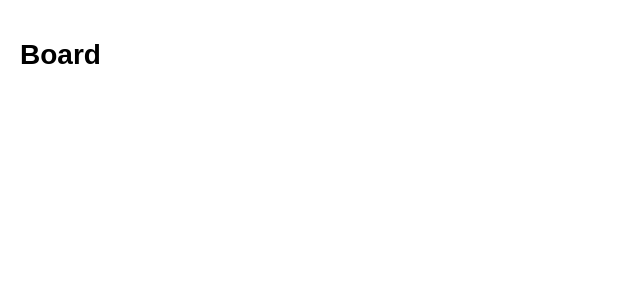
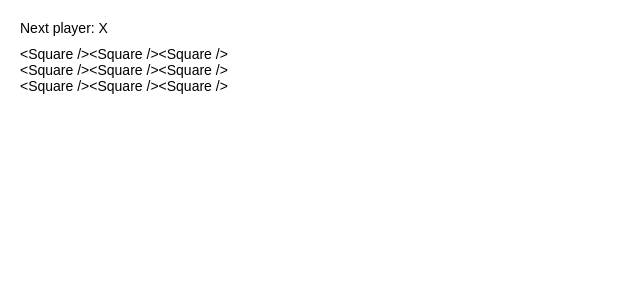
Before and after one commit to pa4080/react-tic-tac-toe, a React (Vite) app: page / in a window 1280 px wide. Shown: the top 300 px of the page, without its empty margins (0-640 px from the left). Built offline with nearby package versions, Linux system fonts and the light colour scheme.

Commit message:
Create <Board /> component and render

```diff
--- a/src/main.jsx
+++ b/src/main.jsx
@@ -1,13 +1,44 @@
 import React from "react";
 import ReactDOM from "react-dom/client";
 import "./index.css";
+
+class Board extends React.Component {
+  renderSquare(i) {
+    return "<Square />";
+  }
+
+  render() {
+    const status = "Next player: X";
+
+    return (
+      <div>
+        <div className="status">{status}</div>
+        <div className="board-row">
+          {this.renderSquare(0)}
+          {this.renderSquare(1)}
+          {this.renderSquare(2)}
+        </div>
+        <div className="board-row">
+          {this.renderSquare(3)}
+          {this.renderSquare(4)}
+          {this.renderSquare(5)}
+        </div>
+        <div className="board-row">
+          {this.renderSquare(6)}
+          {this.renderSquare(7)}
+          {this.renderSquare(8)}
+        </div>
+      </div>
+    );
+  }
+}
 
 class Game extends React.Component {
   render() {
     return (
       <div className="game">
         <div className="game-board">
-          <h1>Board</h1>
+          <Board />
         </div>
         <div className="game-info">
           <div>{/* status */}</div>
```
